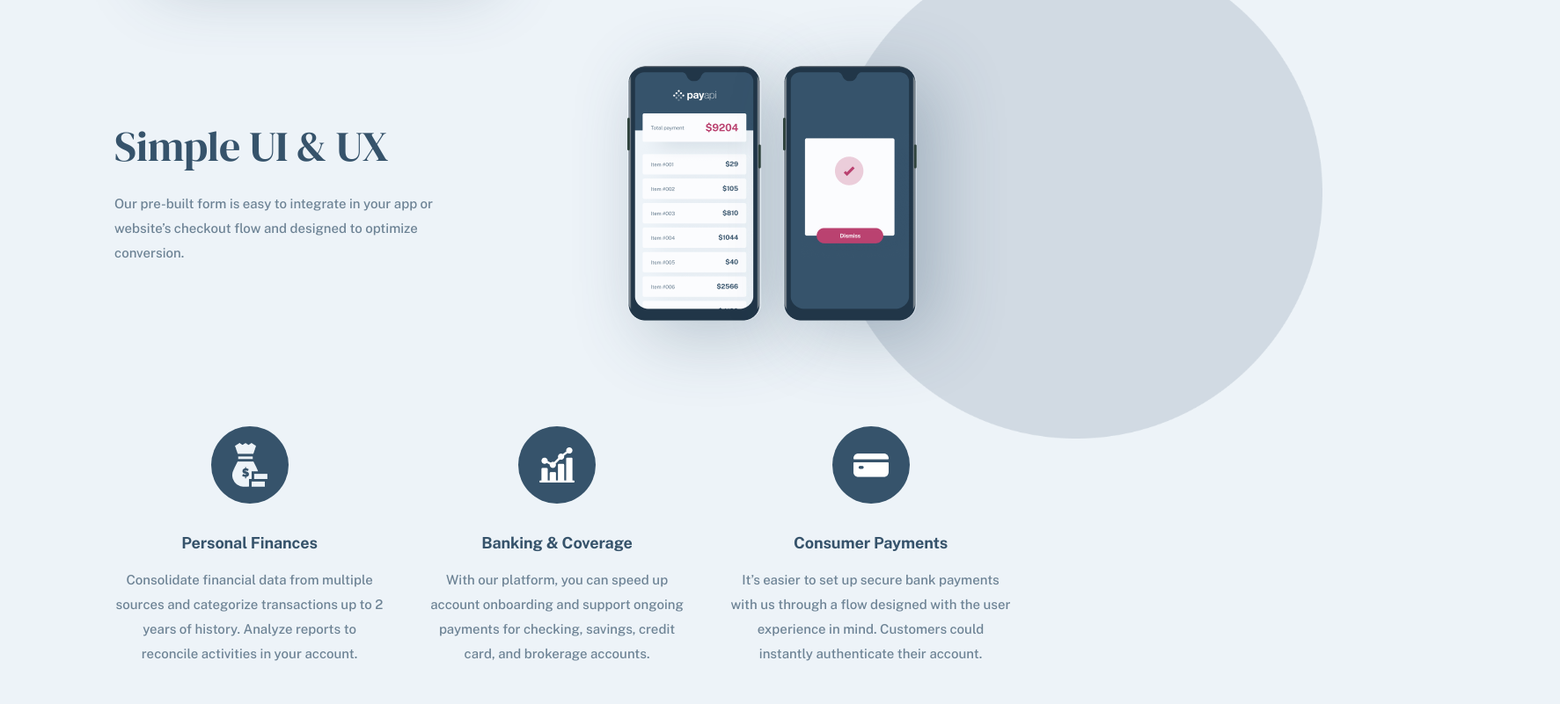
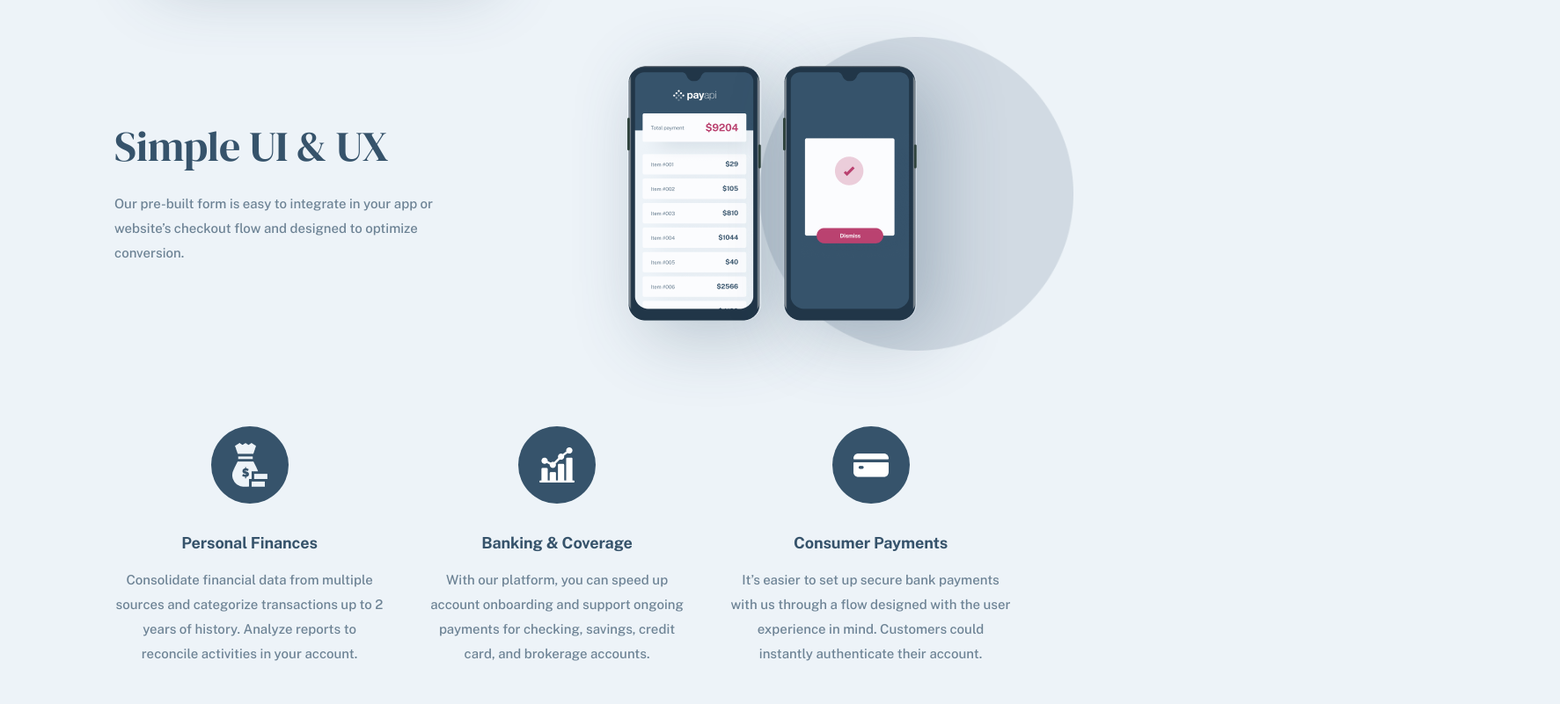
Before and after one commit to Amminn/payapi, a plain HTML site: page index.html in a window 1280 px wide. Shown: the part 1601-2402 px from the top of the page at 88% size, 1773 px wide, since content can reach past the window. Drawn offline with nearby package versions, Linux system fonts and the light colour scheme.

Commit message:
circles large screen adjustment

```diff
--- a/style/style.scss
+++ b/style/style.scss
@@ -611,18 +611,19 @@ header .phone-image {
     }
 
     @include breakpoint(laptop) {
+
         .container {
             position: relative;
 
             &::before {
                 content: '';
                 position: absolute;
-                height: 229%;
-                width: 100%;
-                top: -65%;
-                left: 53%;
+                height: 128%;
+                width: 33%;
+                top: -14%;
+                left: 70%;
                 background: url(../images/background-elements/full.png) no-repeat center/cover;
-                background-size: 560px;
+                background-size: 357px;
                 z-index: -1;
             }
         }
@@ -708,6 +709,7 @@ header .phone-image {
     margin-top: 4rem;
     background-color: $secondary-Mirage-Blue;
     position: relative;
+    overflow: hidden;
     z-index: 0;
 
         &::before {
```
Also changed, not shown: style/dist/style.css, style/style.css, 1 other file.
